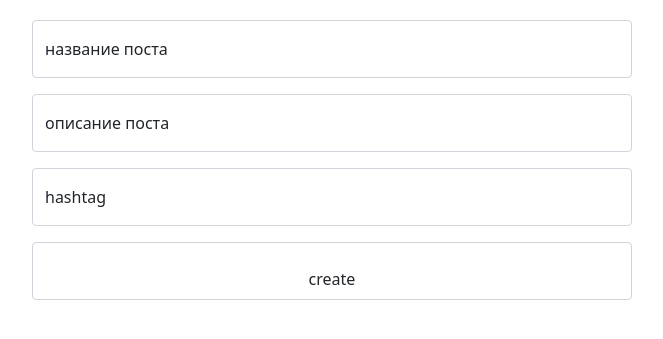
After one commit to baitik07/posts, a Django app: page /create/ in a window 1280 px wide. The commit adds this page. Shown: the top 339 px of the page, without its empty margins (308-971 px from the left). Run offline with Django 3.2, Linux system fonts and the light colour scheme; some libraries are stand-ins or nearby versions.

Commit message:
create, delete, detail, list, forms

```diff
--- a/my_post_app/templates/all_posts.html
+++ b/my_post_app/templates/all_posts.html
@@ -24,7 +24,11 @@
       <td><a href="{%url 'detail' post.id%}">{{post.name}}</a></td>
       <td>{{post.description}}</td>
       <td>{{post.created_date}}</td>
-      <td>{{post.hashtag.all}}</td>
+      <td>
+      {%for hash in post.hashtag.all%}
+      {{hash}}
+      {%endfor%}
+      </td>
       <td><img src="{{post.post_image.first}}" height="100"  width="100"></td>
     </tr>
   {% endfor %}
--- /dev/null
+++ b/my_post_app/templates/create_post.html
@@ -0,0 +1,35 @@
+<!DOCTYPE html>
+<html lang="en">
+<head>
+    <meta charset="UTF-8">
+    <title>create</title>
+    <link href="https://cdn.jsdelivr.net/npm/bootstrap@5.1.3/dist/css/bootstrap.min.css" rel="stylesheet" integrity="sha384-1BmE4kWBq78iYhFldvKuhfTAU6auU8tT94WrHftjDbrCEXSU1oBoqyl2QvZ6jIW3" crossorigin="anonymous">
+</head>
+<body>
+<form method="post">
+    {% csrf_token %}
+<div style="margin:20px auto; width:600px;">
+        <div class="form-floating mb-3 ">
+          <input type="text" class="form-control" id="floatingInput"placeholder="введите название поста" name="name">
+          <label for="floatingInput">название поста</label>
+        </div>
+        <div class="form-floating">
+          <input type="text" class="form-control"  placeholder="введите описание поста" name="description">
+          <label >описание поста</label>
+
+        </div>
+    <div class="form-floating mt-3">
+          <input type="number" class="form-control"  placeholder="введите hashtag" name="hashtag">
+          <label >hashtag</label>
+
+        </div>
+    <div class="form-floating mt-3">
+        <input type="submit" class="form-control" value="create">
+    </div>
+</div>
+</form>
+<script src="https://cdn.jsdelivr.net/npm/@popperjs/core@2.10.2/dist/umd/popper.min.js" integrity="sha384-7+zCNj/IqJ95wo16oMtfsKbZ9ccEh31eOz1HGyDuCQ6wgnyJNSYdrPa03rtR1zdB" crossorigin="anonymous"></script>
+<script src="https://cdn.jsdelivr.net/npm/bootstrap@5.1.3/dist/js/bootstrap.min.js" integrity="sha384-QJHtvGhmr9XOIpI6YVutG+2QOK9T+ZnN4kzFN1RtK3zEFEIsxhlmWl5/YESvpZ13" crossorigin="anonymous"></script>
+
+</body>
+</html>
--- a/my_post_app/templates/detail_post.html
+++ b/my_post_app/templates/detail_post.html
@@ -5,11 +5,15 @@
     <title>Title</title>
 </head>
 <body>
+<a href="{% url 'delete' post.id%}">Delete</a>
 <ul>
     <li>{{post.name}}</li>
     <li>{{post.description}}</li>
     <li>{{post.created_date}}</li>
-    <li>{{post.hashtag.all}}</li>
+    <li>{%for hash in post.hashtag.all%}
+      {{hash}}
+      {%endfor%}
+    </li>
     {%for image in post.post_image.all%}
     <li><img src="{{image}}"></li>
     {%endfor%}
--- a/my_post_app/urls.py
+++ b/my_post_app/urls.py
@@ -1,8 +1,14 @@
 from django.urls import path
 
-from my_post_app.views import get_post, detail_post
+from my_post_app.views import (get_post, detail_post,
+                               delete_post, create_post,
+                               new_create
+                               )
 
 urlpatterns = [
     path('', get_post, name='post'),
     path('detail/<int:pk>/', detail_post, name='detail'),
+    path('delete/<int:pk>/', delete_post, name='delete'),
+    path('create/', create_post, name='create'),
+    path('new-create/', new_create, name='new_create'),
 ]
--- a/my_post_app/views.py
+++ b/my_post_app/views.py
@@ -1,5 +1,6 @@
-from django.shortcuts import render
+from django.shortcuts import render, redirect, get_object_or_404
 
+from my_post_app.forms import PostForm
 from my_post_app.models import Post
 
 
@@ -10,5 +11,42 @@ def get_post(request):
 
 def detail_post(request, pk):
     post = Post.objects.get(id=pk)
-    # post = Post.objects.filter(id=pk)
+
     return render(request, 'detail_post.html', locals())
+
+
+def delete_post(request, pk):
+    post = get_object_or_404(Post, id=pk)
+    post.delete()
+    return redirect('post')
+
+
+def create_post(request):
+    if request.method == 'POST':
+        name = request.POST.get("name")
+        print(name)
+        description = request.POST.get("description")
+        print(description)
+        hashtag = request.POST.get("hashtag")
+        print(hashtag)
+        model = Post
+        if name and description and hashtag:
+            model.objects.create(name=name, description=description)
+            return redirect('post')
+
+        # print(request.POST)
+
+    return render(request, 'create_post.html', locals())
+
+
+def new_create(request):
+    form = PostForm
+    model = Post
+    if request.method == 'POST':
+        form = PostForm(request.POST)
+        if form.is_valid():
+            name = form.cleaned_data.get('name')
+            description = form.cleaned_data.get('description')
+            model.objects.create(name=name, description=description)
+            return redirect('post')
+    return render(request, 'new_create.html', locals())
```
Also changed, not shown: my_post_app/forms.py (added, +20 -0 lines), my_post_app/templates/delete_post.html (added, +10 -0 lines), my_post_app/templates/new_create.html (added, +15 -0 lines), post_images/1664_IKAY6bb.jpeg (added), post_images/1664_nzKUeex.jpeg (added).
